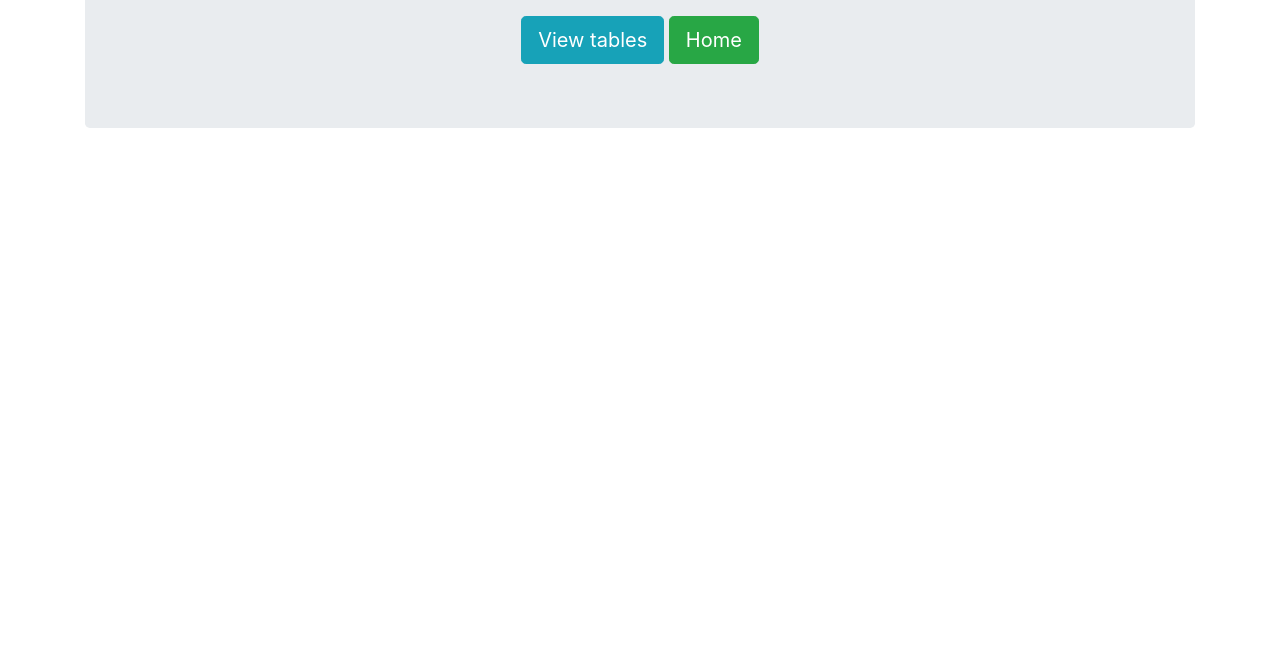
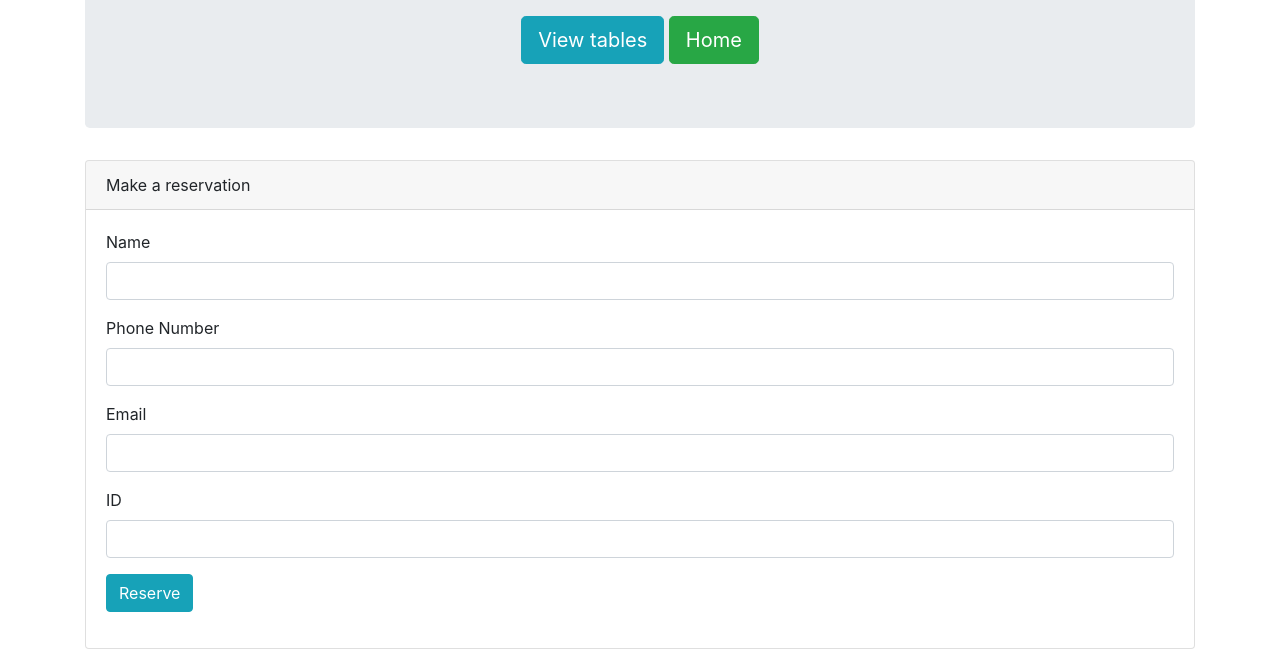
Before and after one commit to asmarcd/reservation-tracker, a website: page Pages/resform.html in a window 1280 px wide. Shown: the part 199-848 px from the top of the page. Before the commit the page ends 800 px from the top, so only its background shows below. Drawn offline with nearby package versions, Linux system fonts and the light colour scheme.

Commit message:
user input form

```diff
--- a/Pages/resform.html
+++ b/Pages/resform.html
@@ -1,24 +1,58 @@
 <html lang="en">
+
 <head>
     <meta charset="UTF-8">
     <meta name="viewport" content="width=device-width, initial-scale=1.0">
     <title>Make a reservation</title>
-    <link rel="stylesheet" href="https://stackpath.bootstrapcdn.com/bootstrap/4.5.2/css/bootstrap.min.css" integrity="sha384-JcKb8q3iqJ61gNV9KGb8thSsNjpSL0n8PARn9HuZOnIxN0hoP+VmmDGMN5t9UJ0Z" crossorigin="anonymous">
+    <link rel="stylesheet" href="https://stackpath.bootstrapcdn.com/bootstrap/4.5.2/css/bootstrap.min.css"
+        integrity="sha384-JcKb8q3iqJ61gNV9KGb8thSsNjpSL0n8PARn9HuZOnIxN0hoP+VmmDGMN5t9UJ0Z" crossorigin="anonymous">
 </head>
+
 <body>
     <main class="container">
+        <!-- Header box -->
         <section class="jumbotron">
             <h1 class="text-center">Welcome to Java Express!</h1>
             <hr>
-            <h2 class="text-center">We have 5 tables you can reserve, or add yourself to our waitlist.</h2>
+            <h2 class="text-center">Make a reservation below</h2>
             <br>
             <aside class="text-center">
                 <a href="./reslist.html" class="btn btn-info btn-lg" role="button">View tables</a>
                 <a href="../index.html" class="btn btn-success btn-lg" role="button">Home</a>
             </aside>
         </section>
+        <!-- Reservation form -->
+        <section class="row">
+            <article class="col-lg-12">
+                <div class="card">
+                    <div class="card-header">Make a reservation</div>
+                    <div class="card-body">
+                        <form role="form">
+                            <div class="form-group">
+                                <label for="reserve-name">Name</label>
+                                <input type="text" class="form-control" id="reserve-name">
+                            </div>
+                            <div class="form-group">
+                                <label for="reserve-phone">Phone Number</label>
+                                <input type="text" class="form-control" id="reserve-phone">
+                            </div>
+                            <div class="form-group">
+                                <label for="reserve-email">Email</label>
+                                <input type="text" class="form-control" id="reserve-email">
+                            </div>
+                            <div class="form-group">
+                                <label for="reserve-id">ID</label>
+                                <input type="text" class="form-control" id="reserve-id">
+                            </div>
+                            <button class="btn btn-info submit" type="submit">Reserve</button>
+                        </form>
+                    </div>
+                </div>
+            </article>
+        </section>
     </main>
 </body>
 
 </html>
+
 </html>
```
